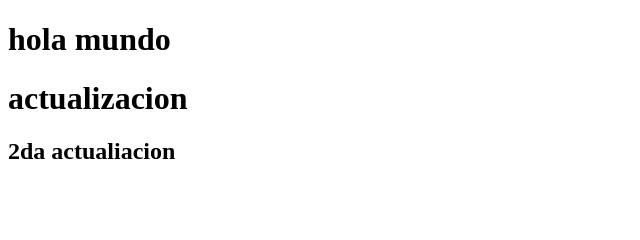
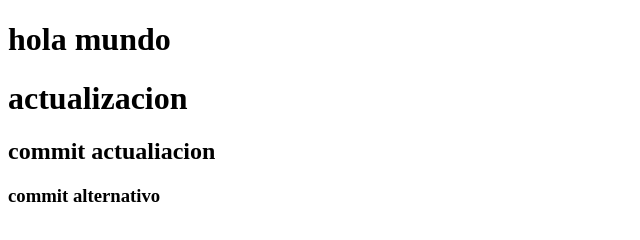
Before and after one commit to juanchopro01/webgit, a plain HTML site: page index.html in a window 1280 px wide. Shown: the whole page, without its empty margins (0-640 px from the left). Drawn offline with Linux system fonts and the light colour scheme.

Commit message:
Agregando algo nuevo

```diff
--- a/index.html
+++ b/index.html
@@ -8,6 +8,8 @@
 <body>
     <h1>hola mundo</h1>
     <h1> actualizacion</h1>
-    <h2>2da actualiacion</h2>
+    <h2>commit actualiacion</h2>
+    <h3>commit alternativo</h3>
+
 </body>
 </html>
```
